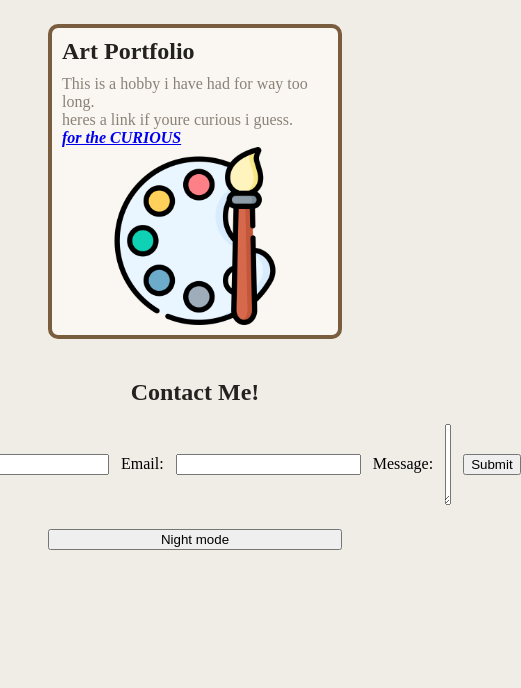
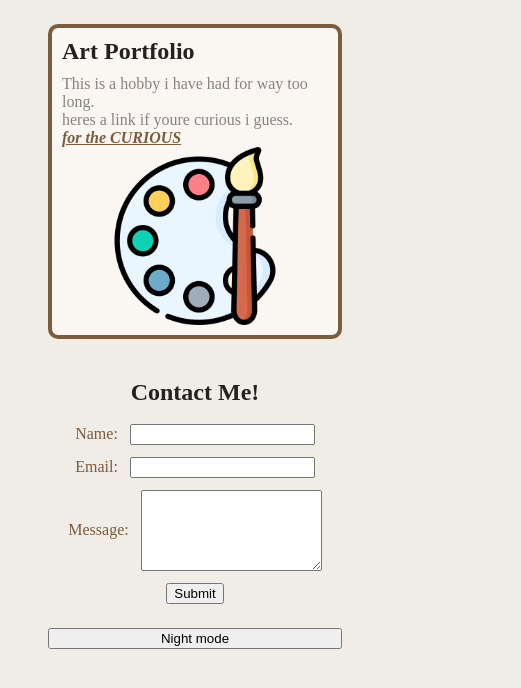
Before and after one commit to S0DA-dot-PDF/202363250-JudeNasser-assignment3, a plain HTML site: page index.html in a window 390 px wide. Shown: the part 974-1662 px from the top of the page, 521 px wide, since content can reach past the window. Before the commit the page ends 1572 px from the top, so only its background shows below. Drawn offline with Linux system fonts and the light colour scheme.

Commit message:
fixed colouring issues from last assignment, fixed missing wrap for phone use

```diff
--- a/css/styles.css
+++ b/css/styles.css
@@ -1,4 +1,4 @@
-/* Jude Nasser - 202363250 - SWE 363 Assignment 1 */
+/* Jude Nasser - 202363250 - SWE 363 Assignment 3 */
 
 /* palette - change these six and the whole site changes */
 :root {
@@ -29,9 +29,11 @@ h1, h3, p, figure {
   margin: 0;
 }
 
+
 h1 { color: var(--ink); }
 h2 { color: var(--ink); }
 p  { color: var(--muted); }
+a, a:visited , body  { color: var(--accent); }
 
 h2 {
   margin-bottom: 10px;
@@ -132,6 +134,7 @@ footer h2 { text-align: center; }
 form {
   display: flex;
   flex-direction: row;
+  flex-wrap: wrap;
   align-items: center;
   justify-content: center;
   gap: 0.75rem;
```
